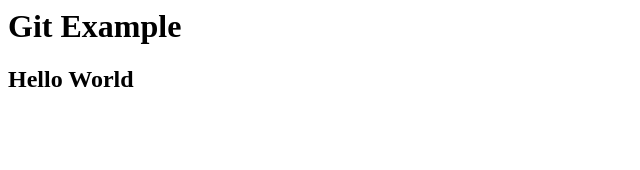
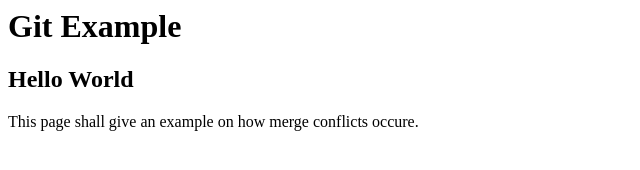
Before and after one commit to fonzerelly/web-engineering-git-example, a plain HTML site: page index.html in a window 1280 px wide. Shown: the whole page, without its empty margins (0-640 px from the left). Drawn offline with Linux system fonts and the light colour scheme.

Commit message:
explanation added

```diff
--- a/index.html
+++ b/index.html
@@ -2,6 +2,7 @@
     <body>
         <h1>Git Example</h1>
         <h2 id="sub-header"></h2>
+        <p>This page shall give an example on how merge conflicts occure.</p>
         <script src="main.js"></script>
     </body>
 </html>
```
